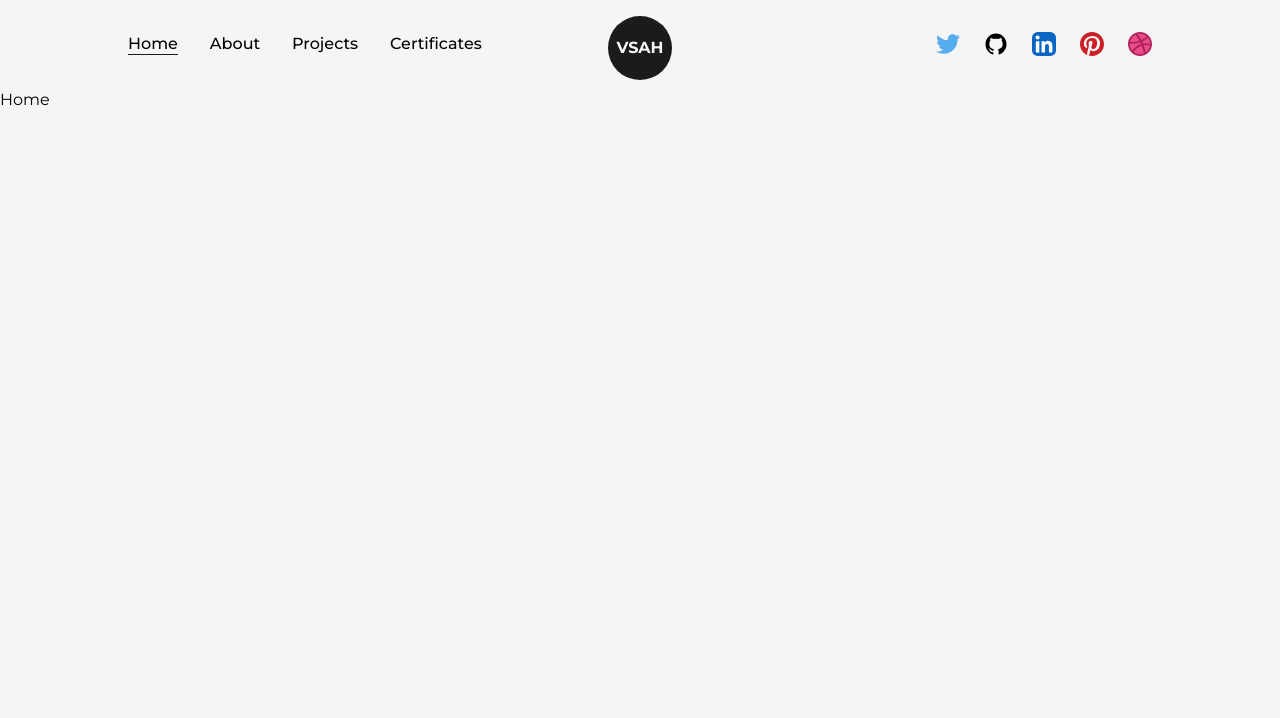
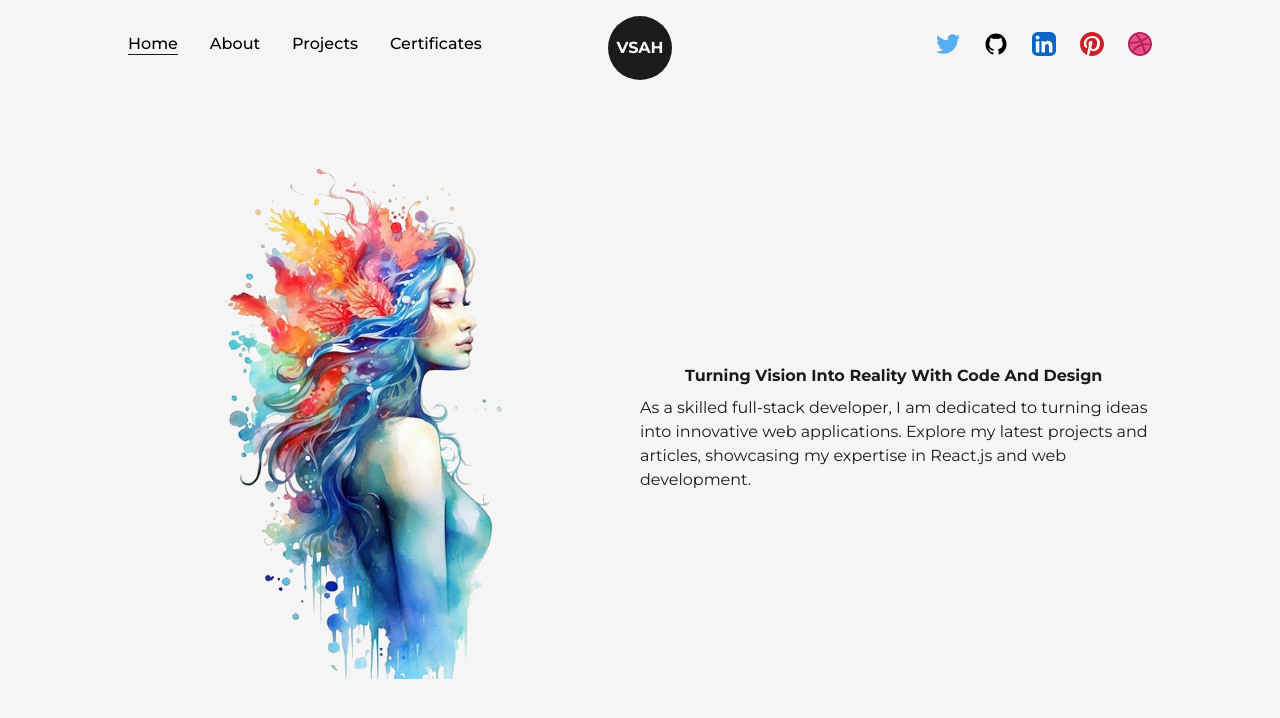
Before and after one commit to VioleHours/My-portfolio, a Next.js app: page / in a window 1280 px wide. Shown: the top 718 px of the page. Built offline with nearby package versions, Linux system fonts and the light colour scheme.

Commit message:
Text and Layout

```diff
--- /dev/null
+++ b/src/components/AnimatedText.js
@@ -0,0 +1,23 @@
+import React from "react";
+
+const AnimatedText = ({ text, className = "" }) => {
+  return (
+    <div
+      className="w-full mx-auto py-2 flex items-center justify-center text-center
+        overflow-hidden
+        "
+    >
+      <h1
+        className={`inline-block w-full text-dark font-bold capitalize text-8x1  ${className}`}
+      >
+        {text.split(" ").map((word, index) => (
+          <span key={word + "-" + index} className="inline-block">
+            {word}&nbsp;
+          </span>
+        ))}
+      </h1>
+    </div>
+  );
+};
+
+export default AnimatedText;
--- /dev/null
+++ b/src/components/Layout.js
@@ -0,0 +1,11 @@
+import React from 'react'
+
+const Layout = ({ children, className=""}) => {
+  return (
+    <div className={`w-full h-full inline-block z-0 bg-light p-32 ${className}`}>
+        {children}
+    </div>
+  )
+}
+
+export default Layout
--- a/src/pages/index.js
+++ b/src/pages/index.js
@@ -1,5 +1,8 @@
-import Head from 'next/head'
-
+import AnimatedText from "@/components/AnimatedText";
+import Layout from "@/components/Layout";
+import Head from "next/head";
+import Image from "next/image";
+import profilePic from "../../public/images/profile/dev-1.png";
 
 export default function Home() {
   return (
@@ -8,9 +11,31 @@
         <title>Create Next App</title>
         <meta name="description" content="Generated by create next app" />
       </Head>
-      <main className=''>
-        Home
+      <main className="flex items-center text-dark w-full min-h-screen">
+        <Layout className="pt-0">
+          <div className="flex items-center justify-between w-full">
+            <div className="w-1/2">
+              <Image
+                src={profilePic}
+                alt="VioleImage"
+                className="w-full h-auto"
+              />
+            </div>
+            <div className="w-1/2 flex flex-col items-center self-center">
+              <AnimatedText
+                text="Turning Vision Into Reality With Code And Design"
+                className="!text-6x1"
+              />
+              <p>
+                As a skilled full-stack developer, I am dedicated to turning
+                ideas into innovative web applications. Explore my latest
+                projects and articles, showcasing my expertise in React.js and
+                web development.
+              </p>
+            </div>
+          </div>
+        </Layout>
       </main>
     </>
-  )
+  );
 }
```
Also changed, not shown: public/All-Texts/prompts.txt (deleted), public/images/profile/dev-1.png (added), public/images/profile/prog-1.jpg (added).
